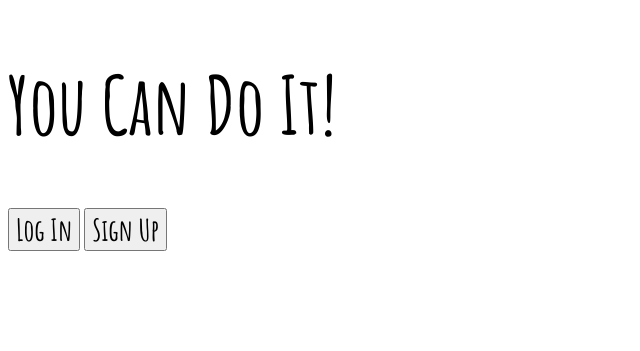
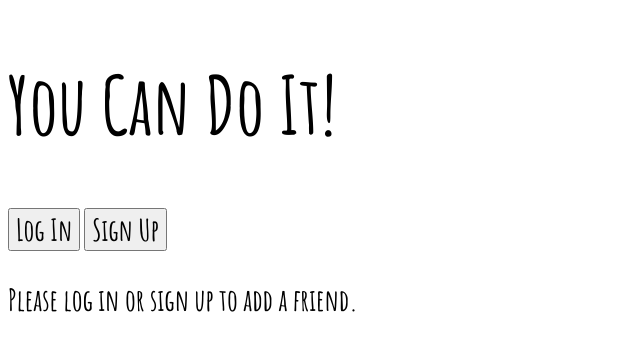
Before and after one commit to hstonehouse/you_can_do_it, a Flask app: template templates/add_friends.html in a window 1280 px wide. Shown: the top 351 px of the page, without its empty margins (0-640 px from the left). Run offline with Flask 2, Linux system fonts and the light colour scheme; the template is opened without the code that fills it, so the values that code supplies are empty; some libraries are stand-ins or nearby versions.

Commit message:
You can now see your list of friends and their goals

```diff
--- a/app.py
+++ b/app.py
@@ -3,8 +3,10 @@ from database import sql_select, sql_write
 import os
 import psycopg2
 import bcrypt
+import requests
 
 from models.goal import all_goals
+from models.friend import all_friends
 
 DB_URL = os.environ.get("DATABASE_URL", "dbname=accountability_db")
 
@@ -16,10 +18,6 @@ def index():
     user_id = session.get('user_id')
     if user_id:
         goals = all_goals(user_id)
-        conn = psycopg2.connect(DB_URL)
-        cur = conn.cursor()
-        cur.execute('SELECT 1', []) # Query to check that the DB connected
-        conn.close()
         return render_template('base.html', user_id = user_id, goals = goals)
     else:
         return render_template('base.html')
@@ -54,7 +52,10 @@ def log_out():
 @app.route('/log_in')
 def log_in():
     user_id = session.get('user_id')
-    return render_template('login.html', user_id = user_id)
+    if not user_id:
+        return render_template('login.html', user_id = user_id)
+    else:
+        return redirect('/')
 
 @app.route('/log_in_action', methods=['POST'])
 def log_in_action():
@@ -86,7 +87,14 @@ def edit_goal(id):
     goal_content, nudged_by = results[0] # results returns a LIST of tuples so you need to manually select the first one
     return render_template('edit_goal.html', user_id = user_id, goal_id = id, goal_content = goal_content, nudged_by = nudged_by)
 
-@app.route('/delete_nudge/<id>', methods=['DELETE'])
+@app.route('/save_goal_edits', methods=['POST'])
+def save_goal_edits():
+    goal_content = request.form.get('goal_content')
+    goal_id = request.form.get('goal_id')
+    sql_write("UPDATE goals SET goal = %s WHERE id = %s", [goal_content, goal_id])
+    return redirect('/')
+
+@app.route('/delete_nudge/<id>', methods=['POST'])
 def delete_nudge(id):
     user_id = session.get('user_id')
     if not user_id:
@@ -94,6 +102,13 @@ def delete_nudge(id):
     sql_write("UPDATE goals SET nudged_by = NULL WHERE id = %s", [id])
     return redirect('/')
 
+@app.route('/delete_goal/<id>', methods=['POST'])
+def delete_goal(id):
+    user_id = session.get('user_id')
+    if not user_id:
+        return redirect('/')
+    sql_write("DELETE FROM goals WHERE id = %s", [id])
+    return redirect('/')
 
 @app.route('/add_goal_action', methods=['POST'])
 def add_new_goal():
@@ -102,5 +117,45 @@ def add_new_goal():
     sql_write("INSERT INTO goals (user_id, goal) VALUES (%s, %s)", [user_id, goal_content])
     return redirect('/')
 
+@app.route('/add_friends')
+def add_friend_page():
+    user_id = session.get('user_id')
+    invalid_email = False
+    return render_template('add_friends.html', user_id = user_id, invalid_email = invalid_email)
+
+@app.route('/add_friend_action', methods=['POST'])
+def add_friend_action():
+    user_id = session.get('user_id')
+    friend_email = request.form.get('new_friend')
+    friend_id = sql_select("SELECT id FROM users WHERE email LIKE %s", [friend_email])[0]
+    if friend_id and user_id:
+        sql_write("INSERT INTO friendships (friend1_id, friend2_id) VALUES (%s, %s)", [user_id, friend_id])
+        sql_write("INSERT INTO friendships (friend1_id, friend2_id) VALUES (%s, %s)", [friend_id, user_id])
+        return redirect('/')
+    else:
+        user_id = session.get('user_id')
+        invalid_email = True
+        return render_template('/add_friends.html', invalid_email = invalid_email, user_id = user_id)
+
+@app.route('/your_friends')
+def your_friends():
+    user_id = session.get('user_id')
+    if not user_id:
+        return redirect('/')
+    else:
+        friend_names = all_friends(user_id)
+        return render_template('your_friends.html', friend_names = friend_names, user_id = user_id)
+
+@app.route('/goals/<friend_id>/')
+def show_friends_goals(friend_id):
+    user_id = session.get('user_id')
+    if not user_id:
+        return redirect('/')
+    if str(user_id) == friend_id: # You can't be friends with yourself and nudge your own goals
+        return redirect('/')
+    else:
+        friend_goals = all_goals(friend_id)
+        return render_template('friend_goals.html', user_id = user_id, friend_goals = friend_goals)
+
 if __name__ == "__main__":
     app.run(debug=True)
--- a/models/goal.py
+++ b/models/goal.py
@@ -2,7 +2,7 @@ from database import sql_select
 
 def all_goals(user_id):
     results = []
-    results = sql_select("SELECT goals.id, user_id, goal, nudged_by, name FROM goals INNER JOIN users ON user_id = %s", [user_id])
+    results = sql_select("SELECT goals.id, user_id, goal, nudged_by, name FROM goals INNER JOIN users ON user_id = users.id WHERE user_id = %s", [user_id])
     goals = []
     for result in results:
         goals.append({
--- a/templates/add_friends.html
+++ b/templates/add_friends.html
@@ -1,5 +1,18 @@
 {% extends "base.html" %}
 {% block content %}
 
+{% if invalid_email %}
+    <p class = 'invalid'>We couldn't find that friend. Please try again.</p>
+{% endif %}
+{% if user_id %}
+<form action="/add_friend_action" method = 'POST'>
+    Enter friend's email: <input type="text" name = "new_friend" id = "new_friend" required> <br>
+    <input type="submit" class = 'specialfont'>
+</form>
+
+{% else %}
+<p class = 'specialfont'>Please log in or sign up to add a friend.</p>
+
+{% endif %}
 
 {% endblock content %}
--- a/templates/base.html
+++ b/templates/base.html
@@ -44,6 +44,10 @@
     {% block content %}
 
     {% if user_id %}
+    <form action="/your_friends">
+        <input type="submit" value = "Check Up On Your Friends!" class = 'specialfont'>
+    </form>
+
     <section class = "goals">
         {% for goal in goals %}
         <p><a href="/edit/{{goal.id}}" class = 'specialfont'>{{goal.goal_content}}</a></p>
@@ -52,7 +56,6 @@
         <p>{{goal.who_nudged}}</p>
         else
         <p> </p>
-
         {% endif %}
 
         {% endfor %}
```
Also changed, not shown: models/friend.py (added, +11 -0 lines), templates/edit_goal.html (+3 -5 lines), templates/friend_goals.html (added, +13 -0 lines), templates/your_friends.html (+8 -0 lines), README.md.
